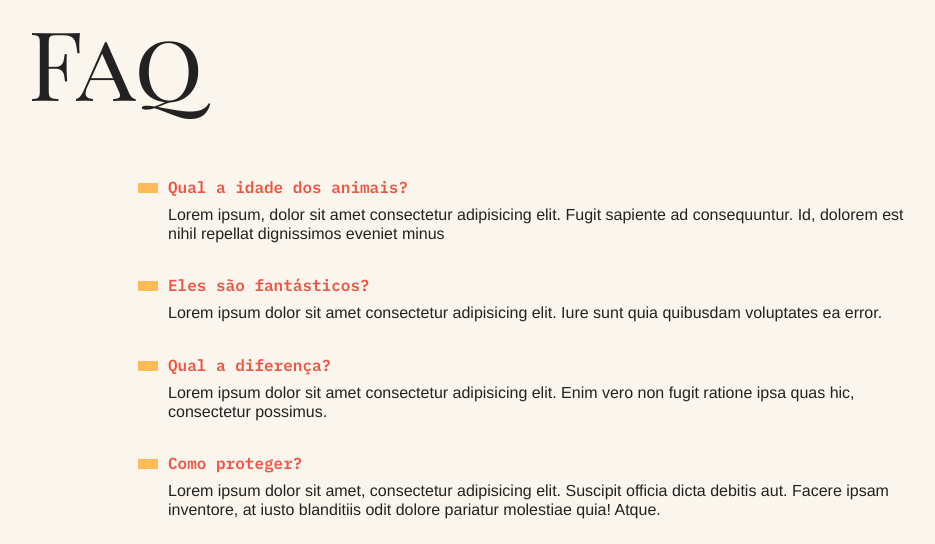
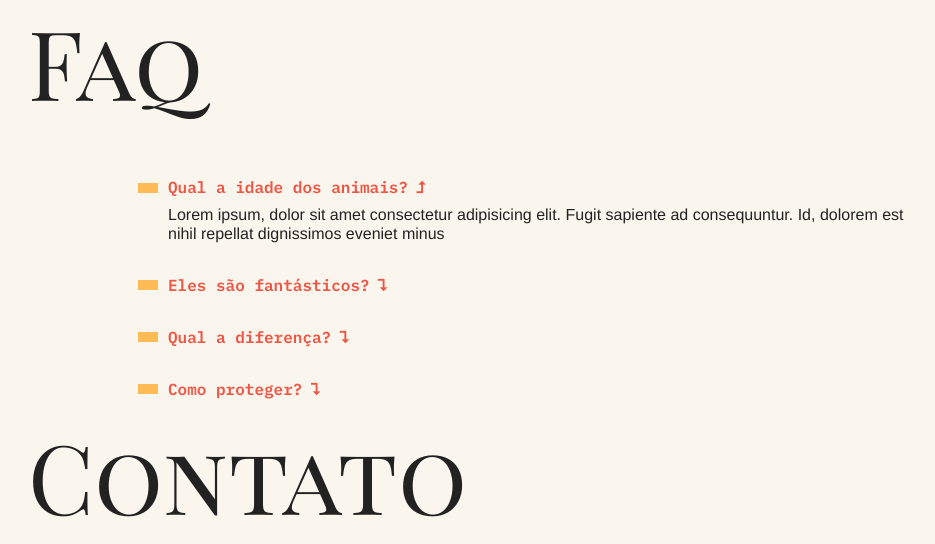
Before and after one commit to ifatinha/animais-fantasticos, a plain HTML site: page index.html in a window 1280 px wide. Shown: the part 767-1311 px from the top of the page, without its empty margins (162-1097 px from the left). Drawn offline with Linux system fonts and the light colour scheme.

Commit message:
accordion list function

```diff
--- a/css/faq.css
+++ b/css/faq.css
@@ -3,10 +3,14 @@
 }
 
 .faq-lista dt {
+    align-items: center;
     color      : #e54;
+    display    : flex;
     font-family: 'IBM Plex Mono', monospace;
     font-weight: bolder;
     margin     : 2rem 0 .5rem;
+    position   : relative;
+    width      : 100%;
 }
 
 .faq-lista dt::before {
@@ -18,9 +22,28 @@
     width           : 20px;
 }
 
+.faq-lista dt::after {
+    content    : "\2BA7";
+    margin-left: 0.5rem;
+}
+
+.js .js-accordion dt.open-accordion::after {
+    content: "\2BA5";
+}
+
+.faq-lista dt:hover {
+    cursor: pointer;
+}
+
 .faq-lista dd {
-    font-family: Helvetica, Arial, sans-serif;
-    line-height: 1.2;
+    display      : none;
+    font-family  : Helvetica, Arial, sans-serif;
+    line-height  : 1.2;
     margin-bottom: .5rem;
-    margin-left: 30px;
+    margin-left  : 30px;
 }
+
+.js .js-accordion .open-accordion {
+    animation: slideDown .5s forwards;
+    display  : block;
+}
--- a/css/keyframes.css
+++ b/css/keyframes.css
@@ -9,3 +9,15 @@
         transform: translate3d(0px, 0, 0);
     }
 }
+
+@keyframes slideDown {
+    from {
+        max-height: 0;
+        opacity   : 0;
+    }
+
+    to {
+        max-height: 100%;
+        opacity   : 1;
+    }
+}
--- a/index.html
+++ b/index.html
@@ -14,7 +14,7 @@
       rel="stylesheet">
    <link rel="stylesheet" href="css/main.css">
 
-   <script>document.documentElement.className += 'js ';</script>
+   <script>document.documentElement.className += 'js '</script>
    <title>Animais Fantásticos</title>
 </head>
 
@@ -121,7 +121,7 @@
    <section class="grid-section faq" id="faq">
       <h1 class="titulo">Faq</h1>
 
-      <dl class="faq-lista">
+      <dl class="faq-lista js-accordion">
          <dt>Qual a idade dos animais?</dt>
          <dd>Lorem ipsum, dolor sit amet consectetur adipisicing elit. Fugit sapiente ad consequuntur. Id, dolorem est
             nihil repellat dignissimos eveniet minus</dd>
@@ -170,6 +170,7 @@
    <div class="clear"></div>
    <!-- end clear -->
 
+   <script src="https://kit.fontawesome.com/09fa9cee0a.js" crossorigin="anonymous"></script>
    <script src="js/script.js"></script>
 </body>
 
--- a/js/script.js
+++ b/js/script.js
@@ -1,7 +1,8 @@
-const tabMenu = document.querySelectorAll(".js-tabmenu li");
-const tabContent = document.querySelectorAll(".js-tabcontent .js-animal");
+/** navegação por tabs **/
+function tabNavigation() {
+    const tabMenu = document.querySelectorAll(".js-tabmenu li");
+    const tabContent = document.querySelectorAll(".js-tabcontent .js-animal");
 
-(() => {
     if (tabContent.length && tabMenu.length) {
         tabContent[0].classList.add("ativo");
 
@@ -20,4 +21,29 @@ const tabContent = document.querySelectorAll(".js-tabcontent .js-animal");
             });
         })
     }
+}
+
+/** accordion */
+function accordion() {
+    const accordionList = document.querySelectorAll(".js-accordion dt");
+    const ativeClass = "open-accordion";
+
+    if (accordionList.length) {
+        accordionList[0].classList.add(ativeClass);
+        accordionList[0].nextElementSibling.classList.add(ativeClass);
+
+        function openAccordion() {
+            this.classList.toggle(ativeClass);
+            this.nextElementSibling.classList.toggle(ativeClass);
+        }
+
+        accordionList.forEach((item) => {
+            item.addEventListener('click', openAccordion);
+        })
+    }
+}
+
+(() => {
+    tabNavigation();
+    accordion();
 })();
```
Also changed, not shown: images/angle-down-solid.svg (added), images/arrow-down.png (added).
